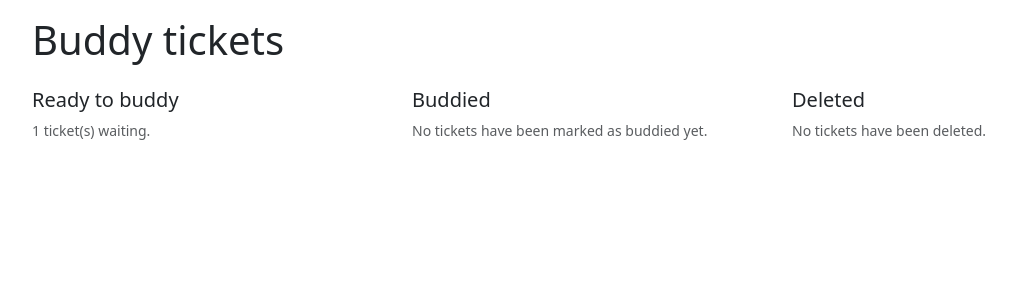
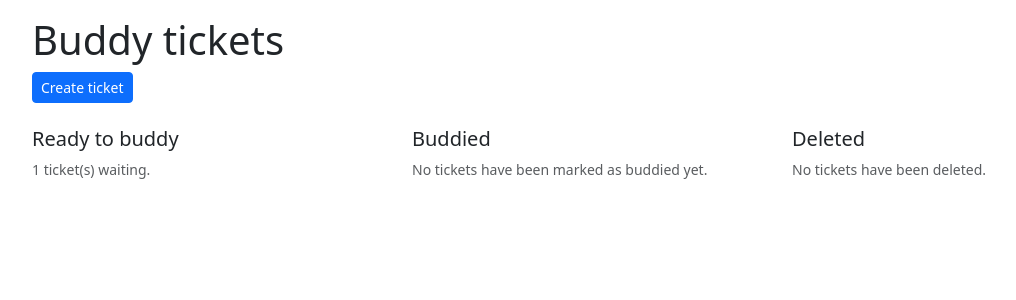
Before and after one commit to Oli0089/MP_DD_Dashboard, a Flask app: page /tickets in a window 1280 px wide. Shown: the part 56-356 px from the top of the page, without its empty margins (50-1066 px from the left). Run offline with Flask 3, Linux system fonts and the light colour scheme; a user stored in the database is signed in; tables that the repository leaves empty hold one stand-in row (values such as "Sample post"); some libraries are stand-ins or nearby versions.

Commit message:
Added form button and some logic for ticket

```diff
--- a/app/models.py
+++ b/app/models.py
@@ -66,10 +66,13 @@ class User(db.Model):
     # return guest users for read only access
     @property
     def is_guest(self):
-        #Return True if the user has the Guest role
-        return any(
-            link.role and link.role.name == "Guest"
-            for link in self.roles
+        # true if user has Guest and is not an Admin
+        return (
+            any(
+                link.role and link.role.name == "Guest"
+                for link in self.roles
+            )
+            and not self.is_admin
         )
 
     def get_id(self):
--- a/app/routes.py
+++ b/app/routes.py
@@ -24,6 +24,34 @@ def index():
 @bp.route("/tickets")
 @login_required
 def tickets():
+
+    if request.method == "POST":
+        # guest users are read-only: they can see tickets but not add them
+        if current_user.is_guest:
+            flash("Guest users cannot create tickets.", "warning")
+            return redirect(url_for("routes.tickets"))
+
+        # take the Jira reference and short description from the form
+        external_ref = request.form.get("external_ref", "").strip()
+        title = request.form.get("title", "").strip()
+
+        if not external_ref or not title:
+            flash("Please fill in both the Jira reference and description.", "danger")
+            return redirect(url_for("routes.tickets"))
+
+        # create a new ticket to the board
+        # status defaults to "ready_for_buddy" in the model
+        ticket = Ticket(
+            external_ref=external_ref,
+            title=title,
+            created_by_id=current_user.id,
+        )
+        db.session.add(ticket)
+        db.session.commit()
+
+        flash("Ticket added to the buddy queue.", "success")
+        return redirect(url_for("routes.tickets"))
+
     # show tickets in three groups for the buddy board.
     # newest tickets first so the queue makes sense to testers
     all_tickets = Ticket.query.order_by(Ticket.created_at.desc()).all()
--- a/app/templates/tickets.html
+++ b/app/templates/tickets.html
@@ -2,7 +2,17 @@
 {% block title %}Tickets{% endblock %}
 {% block content %}
 
-<h1 class="mb-4">Buddy tickets</h1>
+<h1 class="mb-2">Buddy tickets</h1>
+
+{% if not current_user.is_guest %}
+  <p class="mb-4">
+    <a href="#create-ticket"
+       class="btn btn-primary btn-sm"
+       style="white-space: nowrap;">
+      Create ticket
+    </a>
+  </p>
+{% endif %}
 
 <div class="row">
   <!-- Column 1: Ready to buddy -->
```
